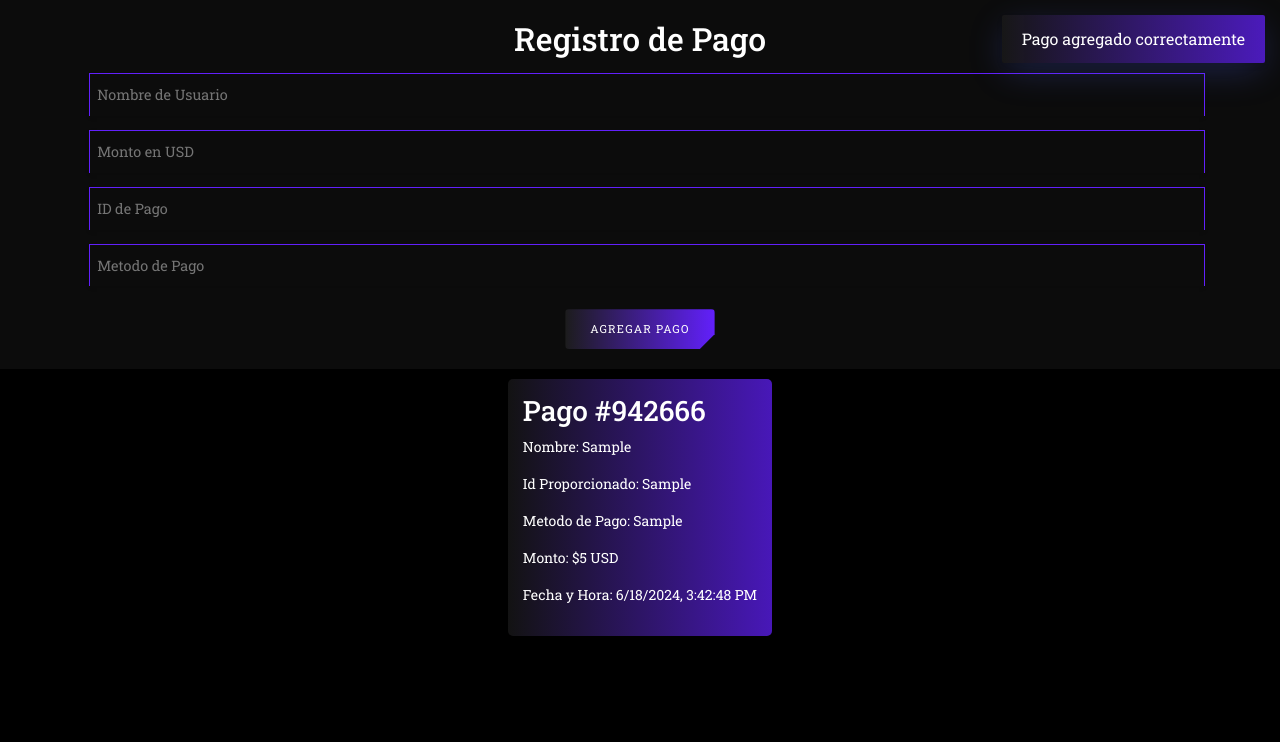
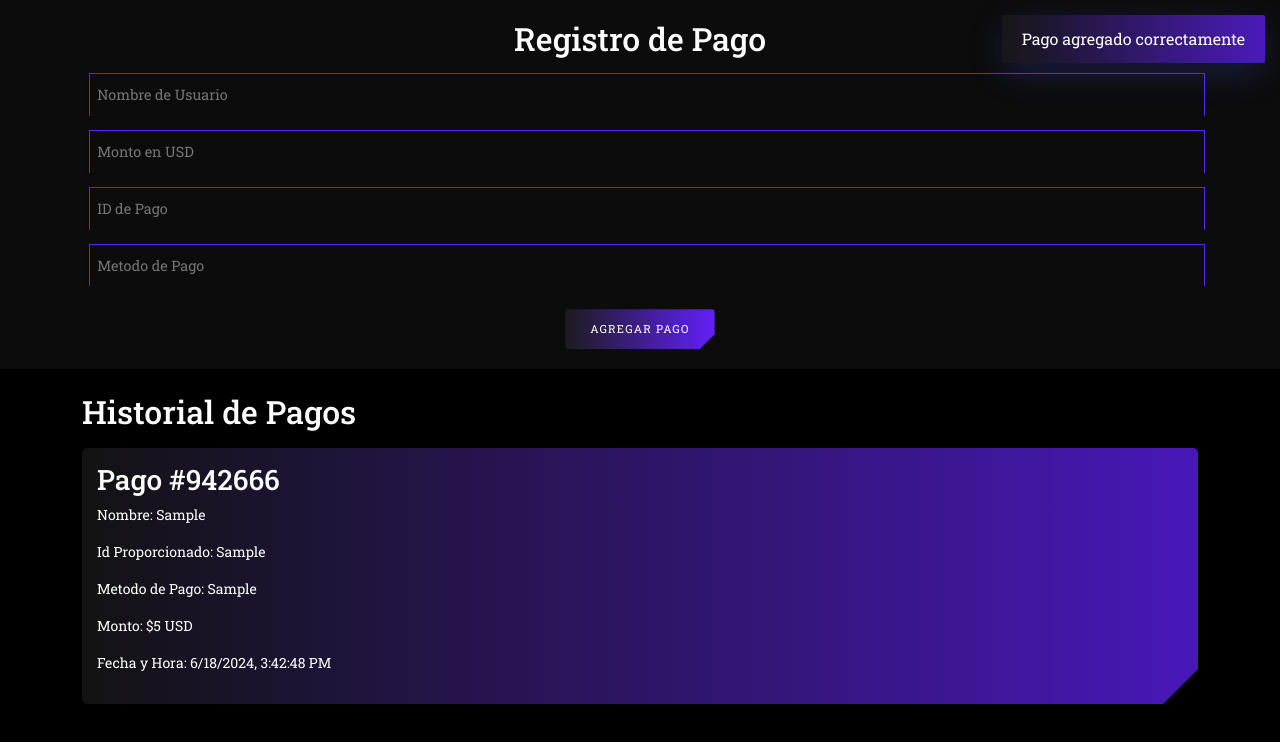
Before and after one commit to johnlennonl/registroPagos, a plain HTML site: page index.html in a window 1280 px wide. Both pictures are taken after typing "Sample", "5", "Sample", "Sample" into the empty fields and a click on the button "AGREGAR PAGO". Drawn offline with nearby package versions, Linux system fonts and the light colour scheme.

Commit message:
centrando de manera correcta la card

```diff
--- a/css/estilos.css
+++ b/css/estilos.css
@@ -1,8 +1,11 @@
 @import url('https://fonts.googleapis.com/css2?family=Roboto+Slab:wght@100..900&display=swap');
 body{
+    padding: 0;
+    margin: 0;
     background-color: black;
     color: white;
     font-family: 'Roboto Slab', serif;
+
 }
 header {
     background-color: #18181881;
@@ -20,10 +23,12 @@ header {
     color: white;
     font-size: 14px;
     padding: 15px;
-    margin: 10px;
+    margin-bottom: 10px;
     border-radius: 5px;
     width: 100%;
     background-image: linear-gradient(90deg,#1c1c1ca9,#6220fbbb);
+    -webkit-clip-path: polygon(0 0,0 0,100% 0,100% 0,100% calc(100% - 15px),calc(100% - 15px) 100%,15px 100%,0 100%);
+    clip-path: polygon(0 0,0 0,100% 0,100% 0,100% calc(100% - 35px),calc(100% - 35px) 100%,15px 100%,0 100%);
   }
 
   /* Btn de Pago*/
--- a/index.html
+++ b/index.html
@@ -24,9 +24,10 @@
        </div>
       </header>
 
-      <main class="container ">
-        <div class="d-flex justify-content-center">
-            <div id="paymentCards" class="d-flex justify-align-center">
+      <main class="d-flex justify-content-center mt-4 ">
+        <div class="container contenedorHistorial">
+            <h2> Historial de Pagos</h2>
+            <div id="paymentCards" class="mt-3">
                 <!--Card Generada con el DOM -->
             </div>
          </div>
```
